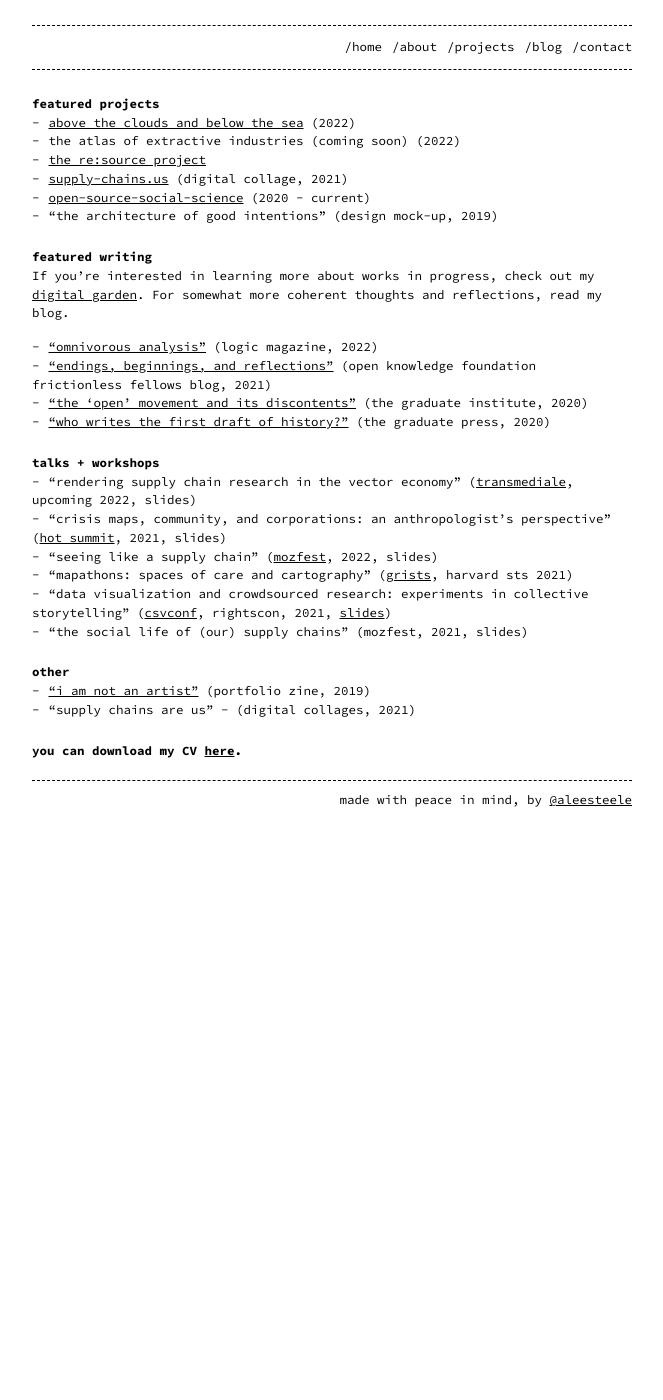
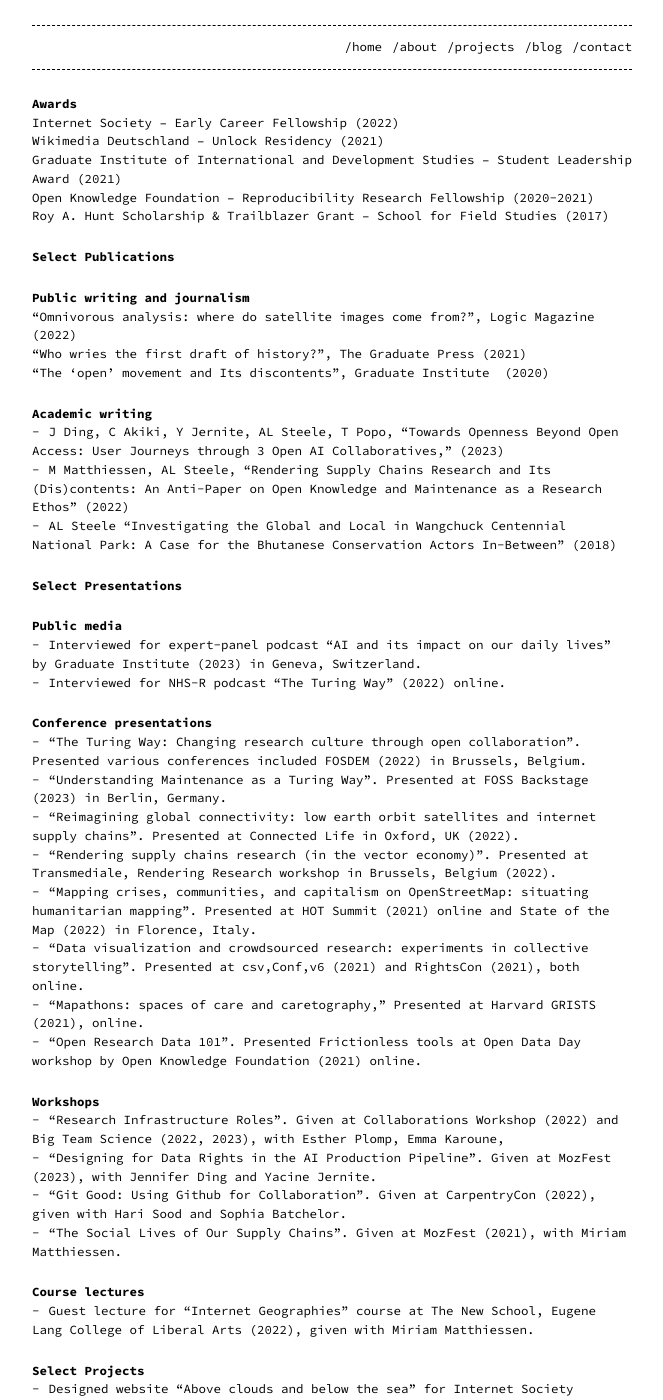
Before and after one commit to riggraz/no-style-please, a Jekyll site: the page built from projects.md, in a window 1280 px wide and 1400 px high. Shown: the whole window, without its empty margins (308-971 px from the left). Built offline with Jekyll 4.4.1, drawn with Linux system fonts in a browser that asks for light colours; some of the changed text lies outside the part shown.

Commit message:
test preview

```diff
--- a/projects.md
+++ b/projects.md
@@ -3,6 +3,58 @@
 title: /projects
 permalink: /projects
 ---
+
+# Awards
+Internet Society – Early Career Fellowship (2022)
+Wikimedia Deutschland – Unlock Residency (2021)
+Graduate Institute of International and Development Studies – Student Leadership Award (2021)
+Open Knowledge Foundation – Reproducibility Research Fellowship (2020-2021)
+Roy A. Hunt Scholarship & Trailblazer Grant – School for Field Studies (2017)
+
+# Select Publications
+
+## Public writing and journalism
+“Omnivorous analysis: where do satellite images come from?”, Logic Magazine (2022)
+“Who wries the first draft of history?”, The Graduate Press (2021)
+“The ‘open’ movement and Its discontents”, Graduate Institute  (2020)
+
+## Academic writing
+* J Ding, C Akiki, Y Jernite, AL Steele, T Popo, “Towards Openness Beyond Open Access: User Journeys through 3 Open AI Collaboratives,” (2023)
+* M Matthiessen, AL Steele, “Rendering Supply Chains Research and Its (Dis)contents: An Anti-Paper on Open Knowledge and Maintenance as a Research Ethos” (2022)
+* AL Steele “Investigating the Global and Local in Wangchuck Centennial National Park: A Case for the Bhutanese Conservation Actors In-Between” (2018)
+
+# Select Presentations
+
+## Public media
+* Interviewed for expert-panel podcast “AI and its impact on our daily lives” by Graduate Institute (2023) in Geneva, Switzerland.
+* Interviewed for NHS-R podcast “The Turing Way” (2022) online.
+
+## Conference presentations
+* "The Turing Way: Changing research culture through open collaboration”. Presented various conferences included FOSDEM (2022) in Brussels, Belgium.
+* “Understanding Maintenance as a Turing Way”. Presented at FOSS Backstage (2023) in Berlin, Germany.
+* “Reimagining global connectivity: low earth orbit satellites and internet supply chains”. Presented at Connected Life in Oxford, UK (2022).
+* “Rendering supply chains research (in the vector economy)”. Presented at Transmediale, Rendering Research workshop in Brussels, Belgium (2022).
+* “Mapping crises, communities, and capitalism on OpenStreetMap: situating humanitarian mapping”. Presented at HOT Summit (2021) online and State of the Map (2022) in Florence, Italy.
+* “Data visualization and crowdsourced research: experiments in collective storytelling”. Presented at csv,Conf,v6 (2021) and RightsCon (2021), both online.
+* “Mapathons: spaces of care and caretography,” Presented at Harvard GRISTS (2021), online.
+* “Open Research Data 101”. Presented Frictionless tools at Open Data Day workshop by Open Knowledge Foundation (2021) online.
+
+## Workshops
+* “Research Infrastructure Roles”. Given at Collaborations Workshop (2022) and Big Team Science (2022, 2023), with Esther Plomp, Emma Karoune,
+* “Designing for Data Rights in the AI Production Pipeline”. Given at MozFest (2023), with Jennifer Ding and Yacine Jernite.
+* “Git Good: Using Github for Collaboration”. Given at CarpentryCon (2022), given with Hari Sood and Sophia Batchelor.
+* “The Social Lives of Our Supply Chains”. Given at MozFest (2021), with Miriam Matthiessen.
+
+## Course lectures
+* Guest lecture for “Internet Geographies” course at The New School, Eugene Lang College of Liberal Arts (2022), given with Miriam Matthiessen.
+
+# Select Projects
+* Designed website “Above clouds and below the sea” for Internet Society Fellowship (2022)
+* Designed zine (“networks in the wild!”) for international conference, DIY Methods (2022)
+* Designed, coded, and co-presented digital art and multimedia project about international supply chains used for technology, titled supply-chains.us & resource-project.co (2021)
+* Created open source list of resources for research - open-source-social-science.github.io (2021)
+
+
 
 # featured projects
 
```
